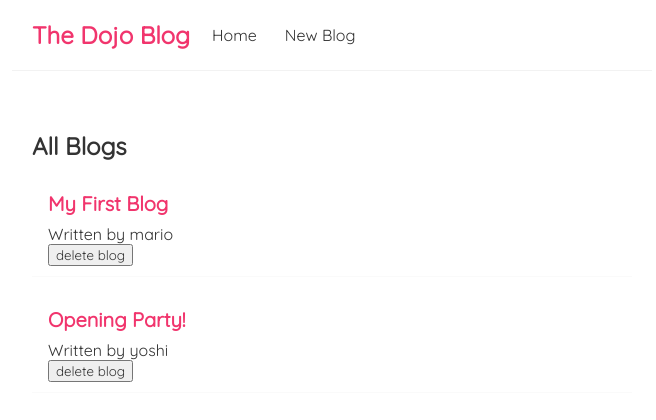
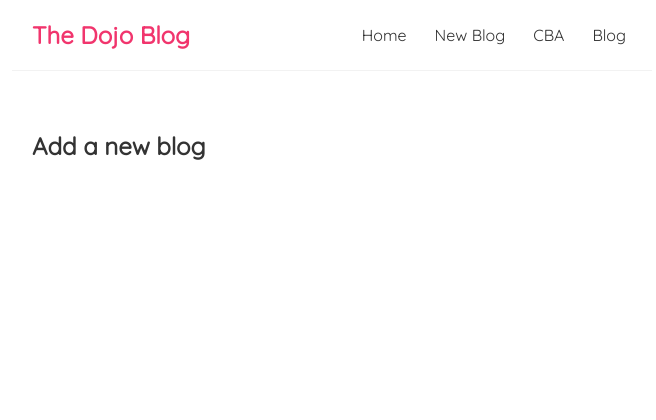
Before and after one commit to GogoMogo1989/react-practises, a React (Create React App) app: page /create in a window 1280 px wide. Shown: the top 420 px of the page, without its empty margins (308-964 px from the left). Built offline with nearby package versions, Linux system fonts and the light colour scheme; data requests are answered from the project's data file; a web font is replaced by a local one.

Commit message:
20220508

```diff
--- a/package.json
+++ b/package.json
@@ -8,6 +8,7 @@
     "@testing-library/user-event": "^13.5.0",
     "react": "^18.1.0",
     "react-dom": "^18.1.0",
+    "react-router-dom": "^5.3.1",
     "react-scripts": "5.0.1",
     "web-vitals": "^2.1.4"
   },
--- a/src/App.js
+++ b/src/App.js
@@ -1,15 +1,35 @@
+import { BrowserRouter as Router, Route, Switch } from 'react-router-dom'
 import Navbar from "./Navbar"
 import Home from "./Home"
+import Create from "./Create"
+import CBA from "./Cba"
+import Blog from "./Blog"
+
 
 function App() {
 
   return (
-    <div className="App">
-      <Navbar />
-      <div className="content">
-        <Home />
+    <Router>
+      <div className="App">
+        <Navbar />
+        <div className="content">
+          <Switch>
+            <Route exact path="/">
+              <Home />
+            </Route>
+            <Route path="/create">
+              <Create />
+            </Route>
+            <Route path="/cba">
+              <CBA />
+            </Route>
+            <Route path="/blog">
+              <Blog />
+            </Route>
+          </Switch>
+        </div>
       </div>
-    </div>
+    </Router>
   );
 }
 
--- /dev/null
+++ b/src/Blog.js
@@ -0,0 +1,9 @@
+const Blog = () => {
+    return(
+        <div className="Blog">
+            <p>DÉv blogja, ma voltam Kecelen, tök fain votl, szülinapotunk.</p>
+        </div>
+    )
+}
+
+export default Blog
--- /dev/null
+++ b/src/Cba.js
@@ -0,0 +1,9 @@
+const CBA = () => {
+    return(
+        <div className="cba">
+            <h1>Hülye vagy</h1>
+        </div>
+    )
+}
+
+export default CBA
--- /dev/null
+++ b/src/Create.js
@@ -0,0 +1,8 @@
+const Create= () => {
+    return (
+        <div className="create">
+            <h2>Add a new blog</h2>
+        </div>
+    )
+}
+export default Create
--- a/src/Navbar.js
+++ b/src/Navbar.js
@@ -1,10 +1,14 @@
+import { Link } from 'react-router-dom';
+
 const Navbar = () => {
     return (
         <nav className="navbar">
             <h1>The Dojo Blog</h1>
-            <div className="link">
-                <a href="/">Home</a>
-                <a href="/create">New Blog</a>
+            <div className="links">
+                <Link to="/">Home</Link>
+                <Link to="/create">New Blog</Link>
+                <Link to="/cba">CBA</Link>
+                <Link to="/blog">Blog</Link>
             </div>
         </nav>
      );
```
Also changed, not shown: 1 other file (tests, documents, lock files or other folders).
